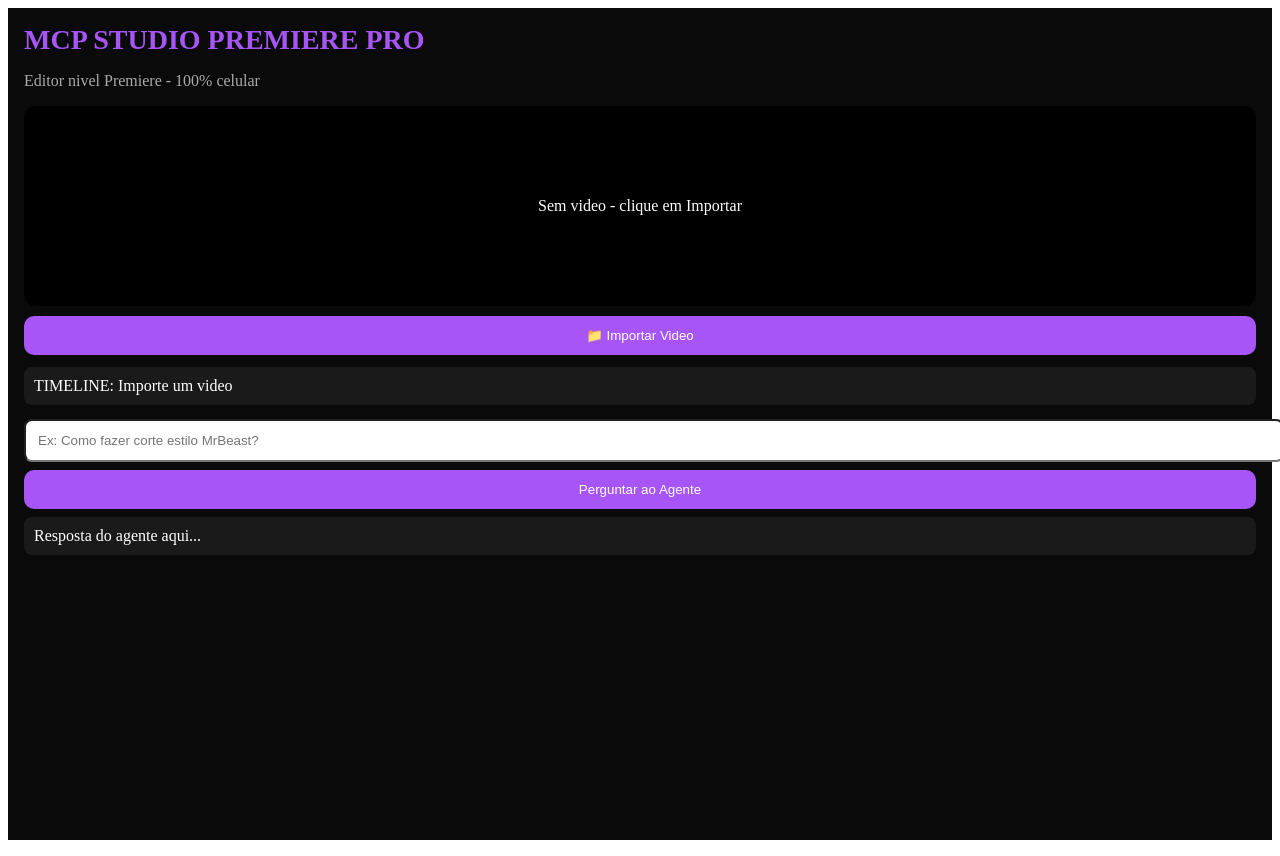
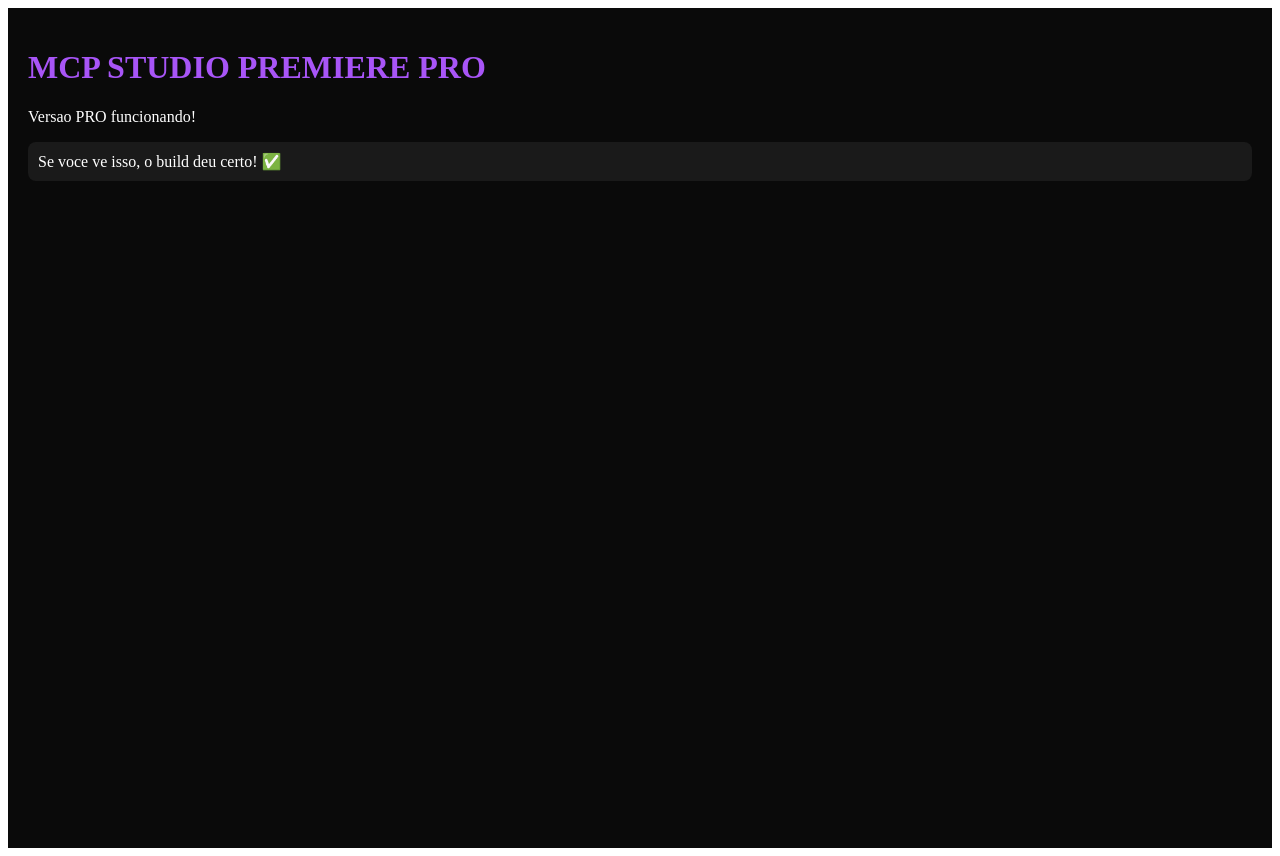
Before and after one commit to jesusbismark09-prog/mcp-studio-premiere, a React (Vite) app: page / in a window 1280 px wide. Built offline with nearby package versions, Linux system fonts and the light colour scheme.

Commit message:
Update App.jsx

```diff
--- a/src/App.jsx
+++ b/src/App.jsx
@@ -1,18 +1,9 @@
-import React from 'react'
 export default function App(){
-  const [v,setV]=React.useState(null)
-  const [t,setT]=React.useState('')
-  const [r,setR]=React.useState('')
-  const i=React.useRef()
-  return React.createElement('div',{style:{background:'#0a0a0a',minHeight:'100vh',color:'white',padding:16}},
-    React.createElement('h1',{style:{color:'#a855f7',fontSize:28,margin:0}},'MCP STUDIO PREMIERE PRO'),
-    React.createElement('p',{style:{color:'#aaa'}},'Editor nivel Premiere - 100% celular'),
-    React.createElement('div',{style:{background:'#000',height:200,marginTop:12,display:'flex',alignItems:'center',justifyContent:'center',borderRadius:12}}, v? React.createElement('video',{src:v,controls:true,style:{width:'100%',height:'100%'}}) : 'Sem video - clique em Importar'),
-    React.createElement('button',{onClick:()=>i.current.click(),style:{width:'100%',background:'#a855f7',color:'white',border:'none',padding:12,borderRadius:10,marginTop:10}},'📁 Importar Video'),
-    React.createElement('input',{ref:i,type:'file',accept:'video/*',onChange:e=>{const f=e.target.files[0]; if(f)setV(URL.createObjectURL(f))},style:{display:'none'}}),
-    React.createElement('div',{style:{background:'#1a1a1a',padding:10,borderRadius:8,marginTop:12}},'TIMELINE: '+(v?'Video OK - pronto pra cortar ✂️':'Importe um video')),
-    React.createElement('input',{value:t,onChange:e=>setT(e.target.value),placeholder:'Ex: Como fazer corte estilo MrBeast?',style:{width:'100%',padding:12,borderRadius:8,marginTop:14}}),
-    React.createElement('button',{onClick:()=>{if(!t){setR('Digite uma pergunta!')}else if(t.toLowerCase().includes('cort')){setR('CORTAR: Importa > play > pausa > Cortar!')}else{setR('AGENTE: '+t)}},style:{width:'100%',background:'#a855f7',color:'white',border:'none',padding:12,borderRadius:10,marginTop:8}},'Perguntar ao Agente'),
-    React.createElement('div',{style:{background:'#1a1a1a',padding:10,borderRadius:8,marginTop:8}},r||'Resposta do agente aqui...')
+  return (
+    <div style={{background:'#0a0a0a', minHeight:'100vh', color:'white', padding:20}}>
+      <h1 style={{color:'#a855f7'}}>MCP STUDIO PREMIERE PRO</h1>
+      <p>Versao PRO funcionando!</p>
+      <p style={{background:'#1a1a1a', padding:10, borderRadius:8, marginTop:10}}>Se voce ve isso, o build deu certo! ✅</p>
+    </div>
   )
 }
```
